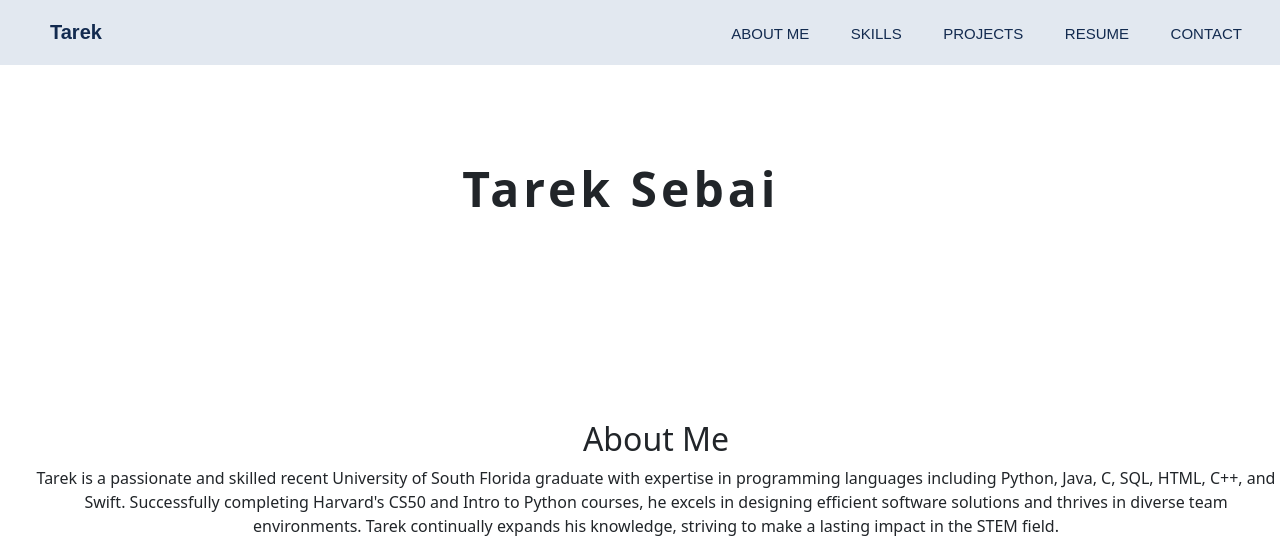
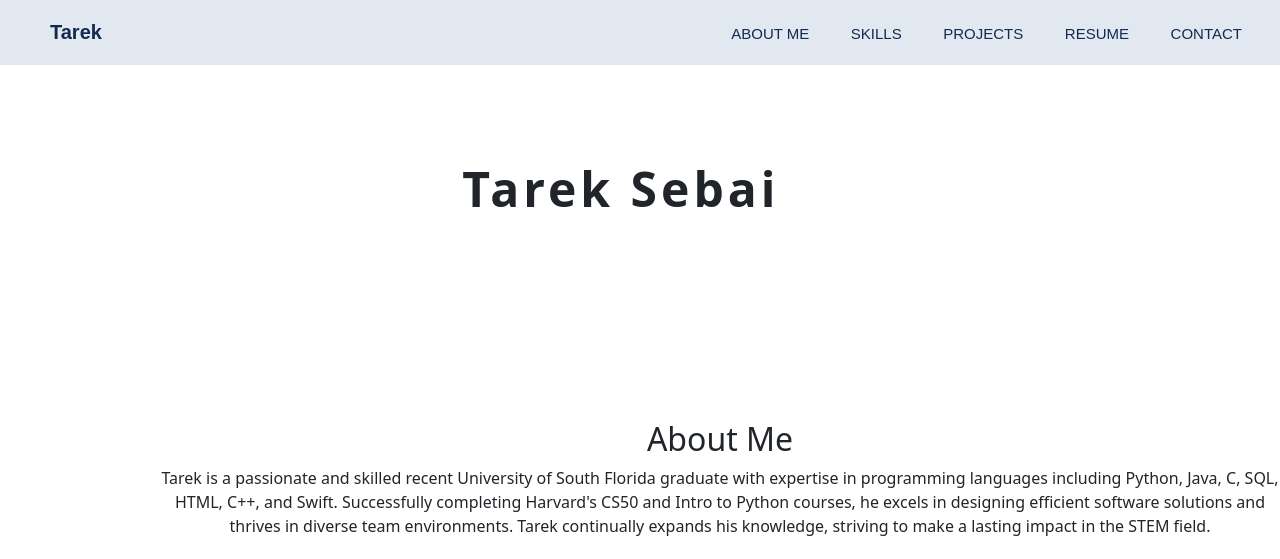
Before and after one commit to omgodsend/Harvard_CS50, a plain HTML site: page cs50/homepage/index.html in a window 1280 px wide. Shown: the top 559 px of the page. Drawn offline with nearby package versions, Linux system fonts and the light colour scheme.

Commit message:
Fri, Apr 14, 2023, 7:33 PM -04:00

```diff
--- a/cs50/homepage/styles.css
+++ b/cs50/homepage/styles.css
@@ -18,6 +18,7 @@ h1 {
     font-weight: bold;
     letter-spacing: 4px;
 }
+
 
 .cursor{
     display: inline-block;
@@ -40,7 +41,6 @@ h1 {
 }
 
 main{
-    box-sizing: border-box;
     margin-top: 65px;
 }
 
@@ -49,9 +49,7 @@ section {
     margin-top: 10rem;
     text-align: center;
 }
-.about-me-container {
-    margin-left: 500rem; /* adjust the value to your preference */
-}
+
 .image-title-container {
     position: relative;
     transform: translateY(21rem); /* adjust the value to your preference */
@@ -110,7 +108,7 @@ nav ul li{
     margin: 0 5px;
 }
 .about-me-container {
-    margin-left: 2rem;
+    margin-left: 10rem;
 }
 
 nav ul li a{
```
Also changed, not shown: cs50/homepage/index.html (+2 -1 lines).
